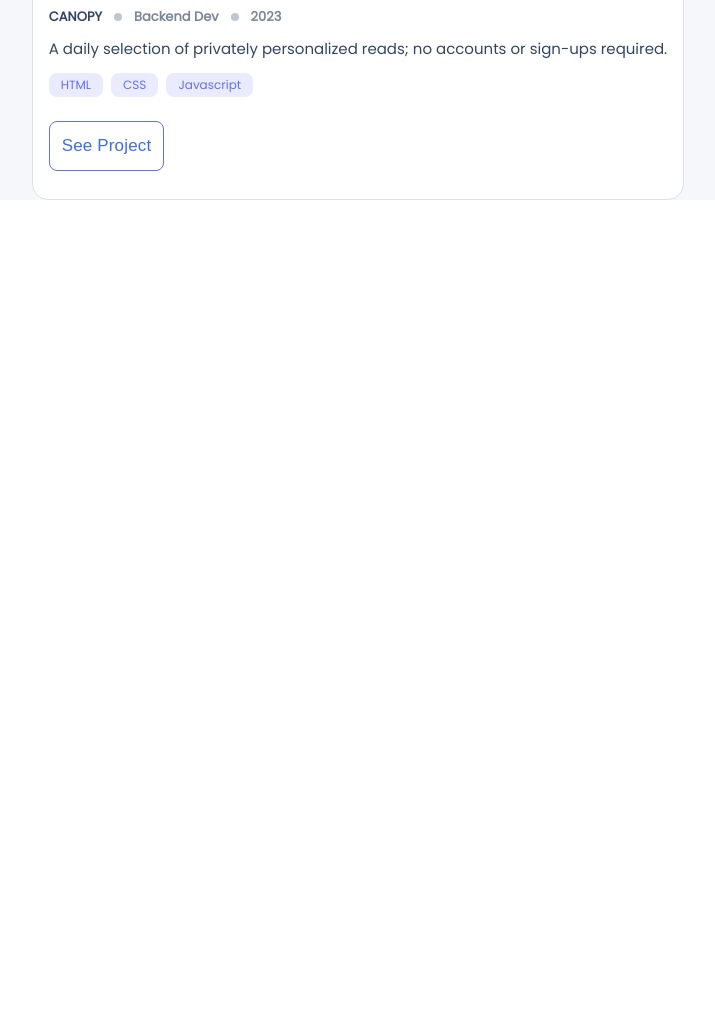
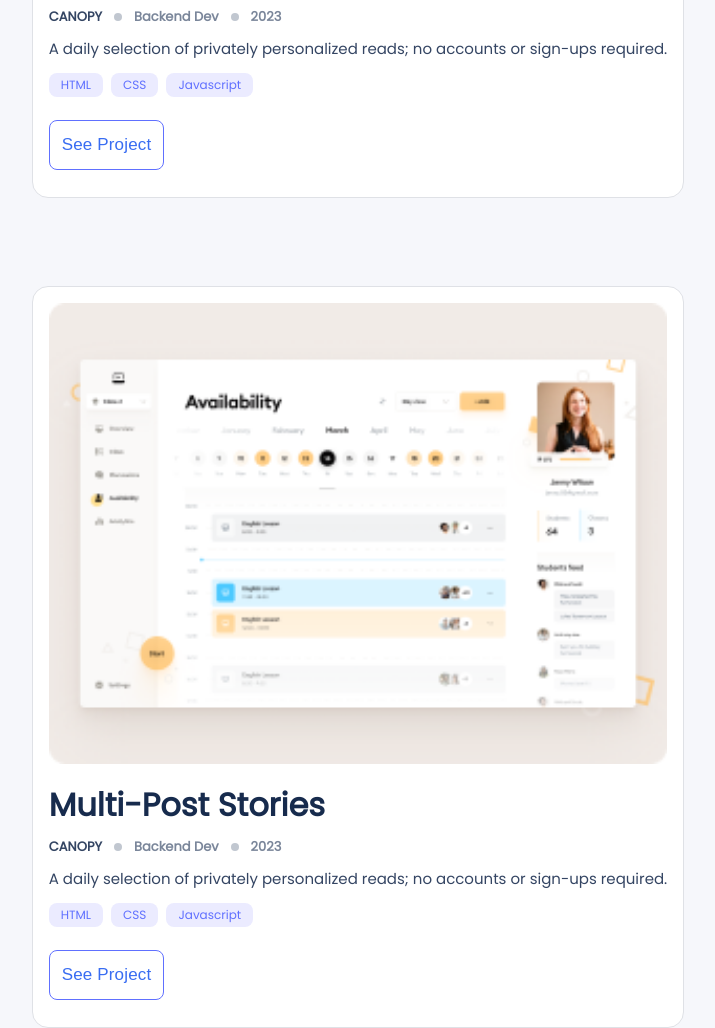
Before and after one commit to seanapowi/Microverse-Student-Project-1, a plain HTML site: page index.html in a window 1280 px wide. Shown: the part 521-1549 px from the top of the page, without its empty margins (282-997 px from the left). Before the commit the page ends 800 px from the top, so only its background shows below. Drawn offline with Linux system fonts and the light colour scheme.

Commit message:
Added the second part of works section

```diff
--- a/index.html
+++ b/index.html
@@ -51,6 +51,54 @@
                                     </div>
                     </div>
                 </div>
+                <!--End of First section of works-->
+
+                <div class="card works">
+
+                    <div class="snapshoot porfolio">
+                        <img src="images/snapshoot2.png" alt="First Portfolio"></caption>
+                    </div>
+                    <!--End of Portfolio snapshoot-->
+
+                        <div class="Left Block">
+
+                            <div class="Project Title">Multi-Post
+                                Stories</div>
+
+                            <div class="Frame 2">
+                                <div class="canopy">CANOPY</div>
+                                <div class="counter"></div>
+                                <div class="Text">Backend Dev</div>
+                                <div class="counter"></div>
+                                <div class="Text">2023</div>
+
+                             </div>
+
+
+
+                                <div class="Primary Text">
+                                        <P>
+                                            A daily selection of privately personalized reads; no accounts or sign-ups required.
+                                        </P>
+                                </div>
+
+                                <div class="Tag">
+                                    <ul>
+                                        <li class="T">HTML</li>
+                                        <li class="T">CSS</li>
+                                        <li class="T">Javascript</li>
+                                    </ul>
+                                </div>
+
+                                    <div class="Action">
+                                        <button class="See-project">See Project</button>
+                                    </div>
+                    </div>
+
+                </div>
+
+                <!--End of second section of works-->
+
 
             </section>
 
--- a/style.css
+++ b/style.css
@@ -13,6 +13,7 @@
     max-width: 80%;
     margin: 0 auto;
     background-color: #f6f7fb;
+    gap: 88px;
   }
 
   .card {
@@ -102,6 +103,8 @@
     display: flex;
     padding: 12px 169px 12px 0px;
     align-items: center;
+    width: 295px;
+    height: 72px;
   }
 
   .See-project {
```
Also changed, not shown: images/snapshoot2.png (added), images/snapshoot3.png (added), images/snapshoot4.png (added).
